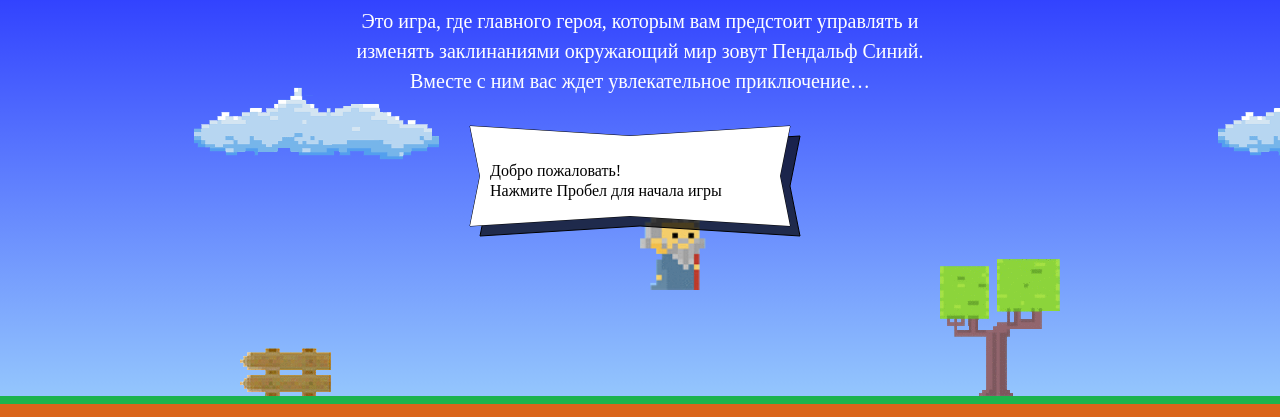
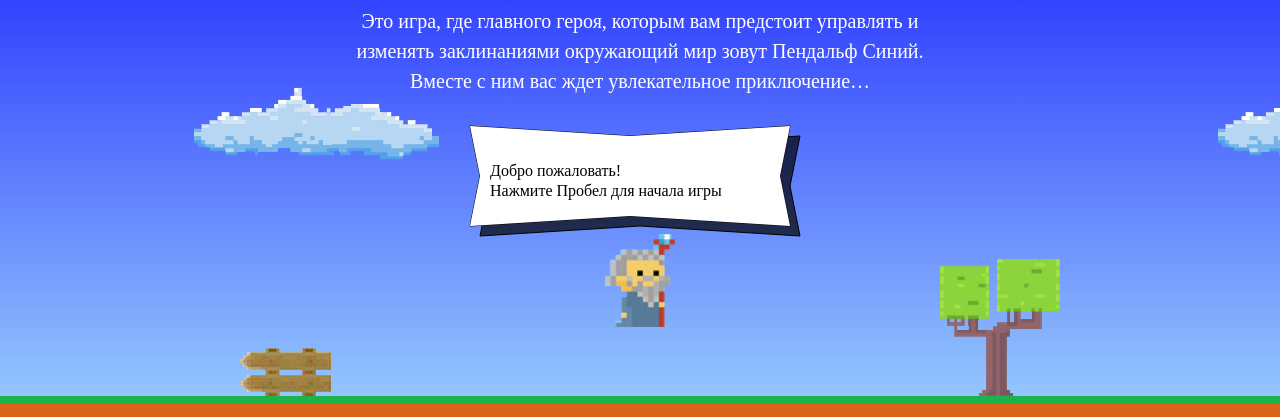
Before and after one commit to marina-cell/587145-code-and-magick, a website: page index.html in a window 1280 px wide. Shown: the part 203-620 px from the top of the page. Drawn offline with Linux system fonts and the light colour scheme; a web font is replaced by a local one.

Commit message:
Учла ширину и высоту мага при расчете координат его появления

```diff
--- a/index.html
+++ b/index.html
@@ -194,11 +194,12 @@
   };
 
   var getWizardX = function(width) {
-    return width / 2;
+    return (width - wizardWidth) / 2;
   };
 
   var getWizardY = function(height) {
-    return height - height * 2 / 3;
+    var wizardHeight = getWizardHeight(wizardWidth);
+    return (height - wizardHeight) * 2 / 3;
   };
 </script>
 <script src="js/game.js"></script>
```
